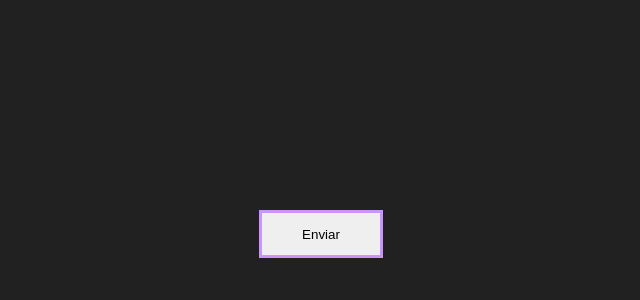
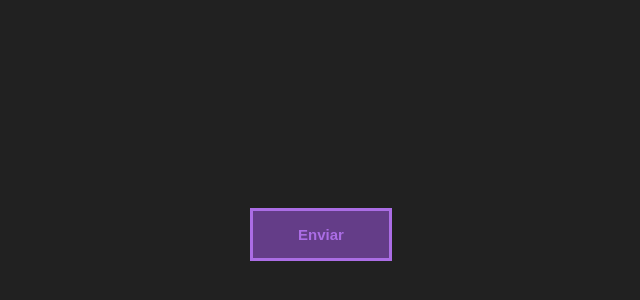
Before and after one commit to GustavoCavarlho/primeira-aula-de-verdade-, a plain HTML site: page butão bonito/index.html in a window 1280 px wide. Shown: the part 174-474 px from the top of the page, without its empty margins (319-959 px from the left). Drawn offline with Linux system fonts and the light colour scheme.

Commit message:
Add files via upload

```diff
--- a/butão bonito/style.css
+++ b/butão bonito/style.css
@@ -14,5 +14,10 @@ button {
 
     border: .25em solid var(--glow-color);
     padding: 1em 3em;
+    color: var(--glow-color);
+    cursor: pointer;
+    font-size: 15px;
+    font-weight: bold;
+    background-color: var(--btn-color);
 
 }
```
